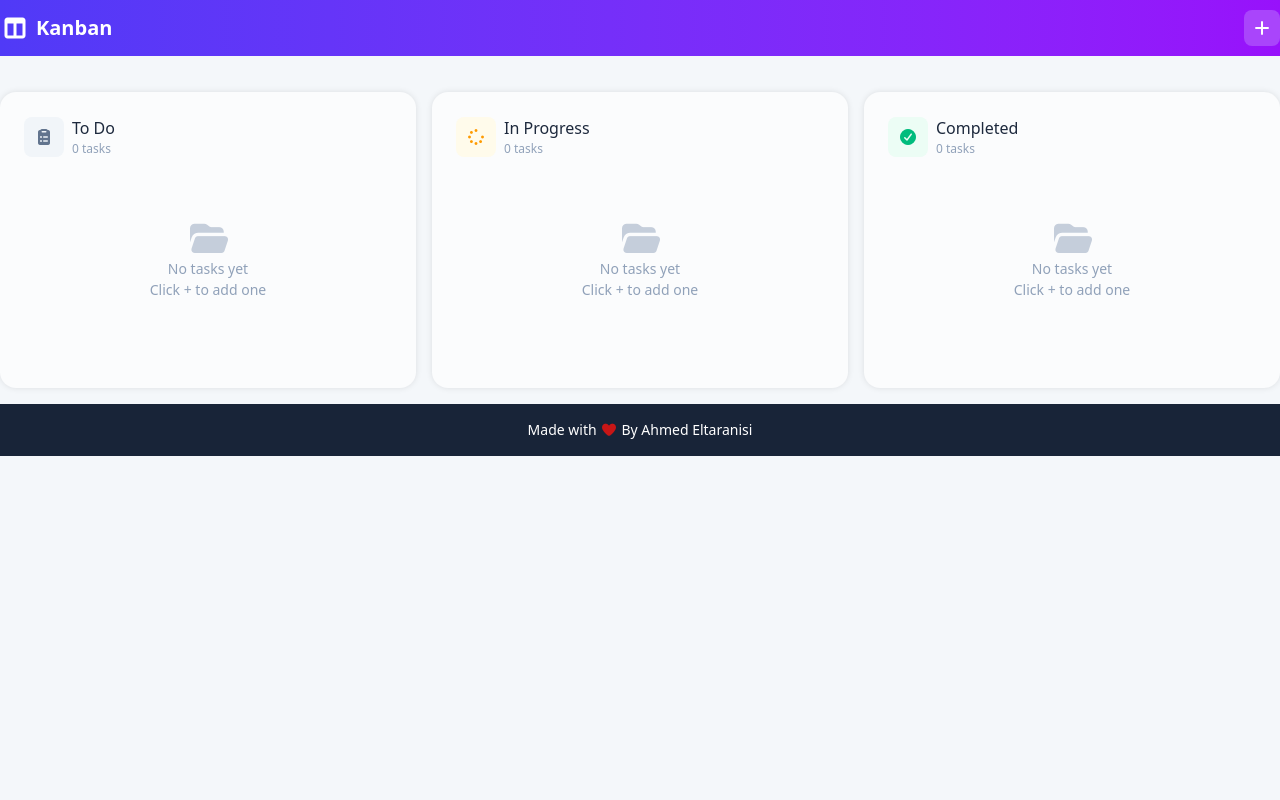
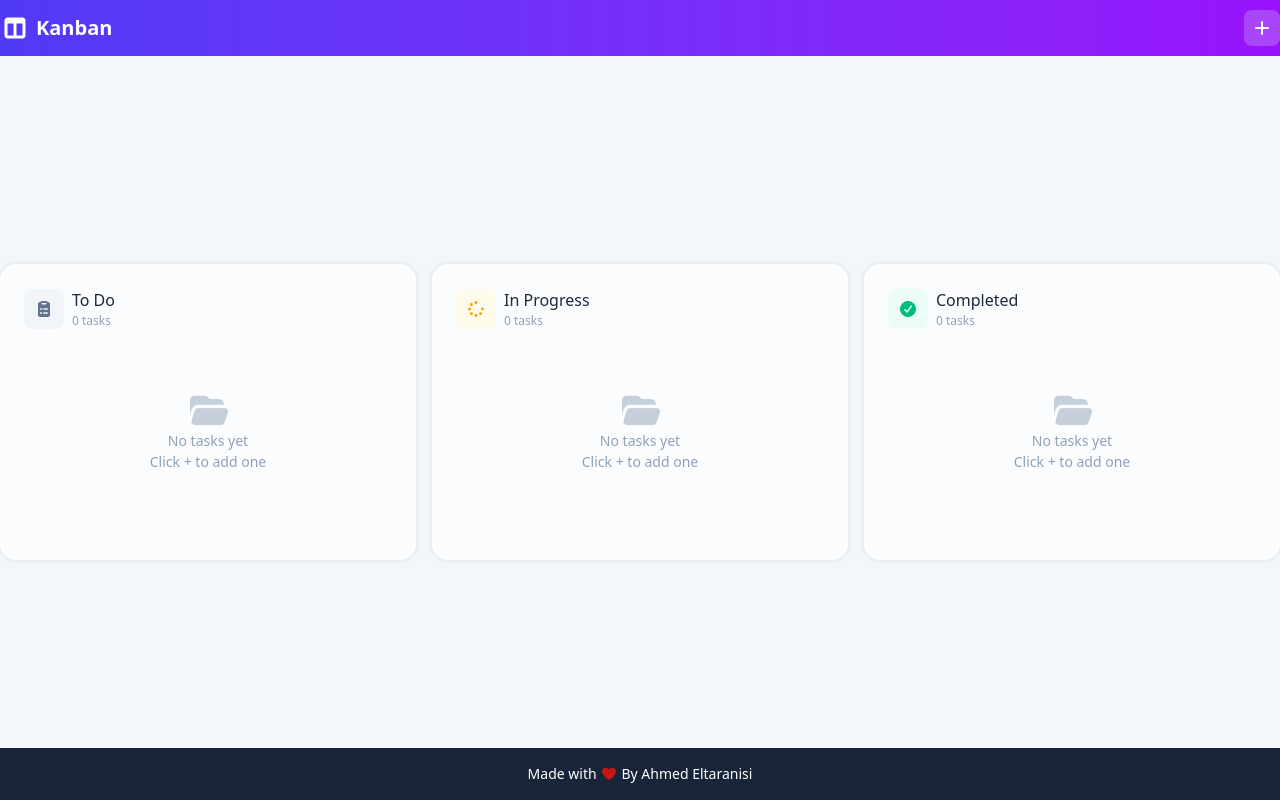
Before and after one commit to ahmedeltaranisi-arch/task-manager-ts-lemon.vercel-eltaranisi, a plain HTML site: page index.html in a window 1280 px wide. Drawn offline with Linux system fonts and the light colour scheme.

Commit message:
Add files via upload

```diff
--- a/index.html
+++ b/index.html
@@ -10,7 +10,7 @@
 
   </head>
 
-  <body class="bg-[#F4F7FA] min-h-screen flex flex-col">
+  <body class="bg-[#F4F7FA] min-h-screen flex flex-col justify-between">
     <!-- ===================== الهيدر ===================== -->
     <div
       class="w-full h-14 bg-linear-to-r from-[#503AF7] to-[#9811FB] flex flex-wrap justify-between"
@@ -132,7 +132,7 @@
     </div>
 
     <!-- ===================== الفوتر ===================== -->
-    <div class="py-4 bg-[#182438] text-white text-center text-sm mt-auto">
+    <div class="py-4 bg-[#182438] text-white text-center text-sm">
       Made with <i class="fa-solid fa-heart" style="color: rgb(200, 22, 22);"></i> By Ahmed Eltaranisi
     </div>
 
```
